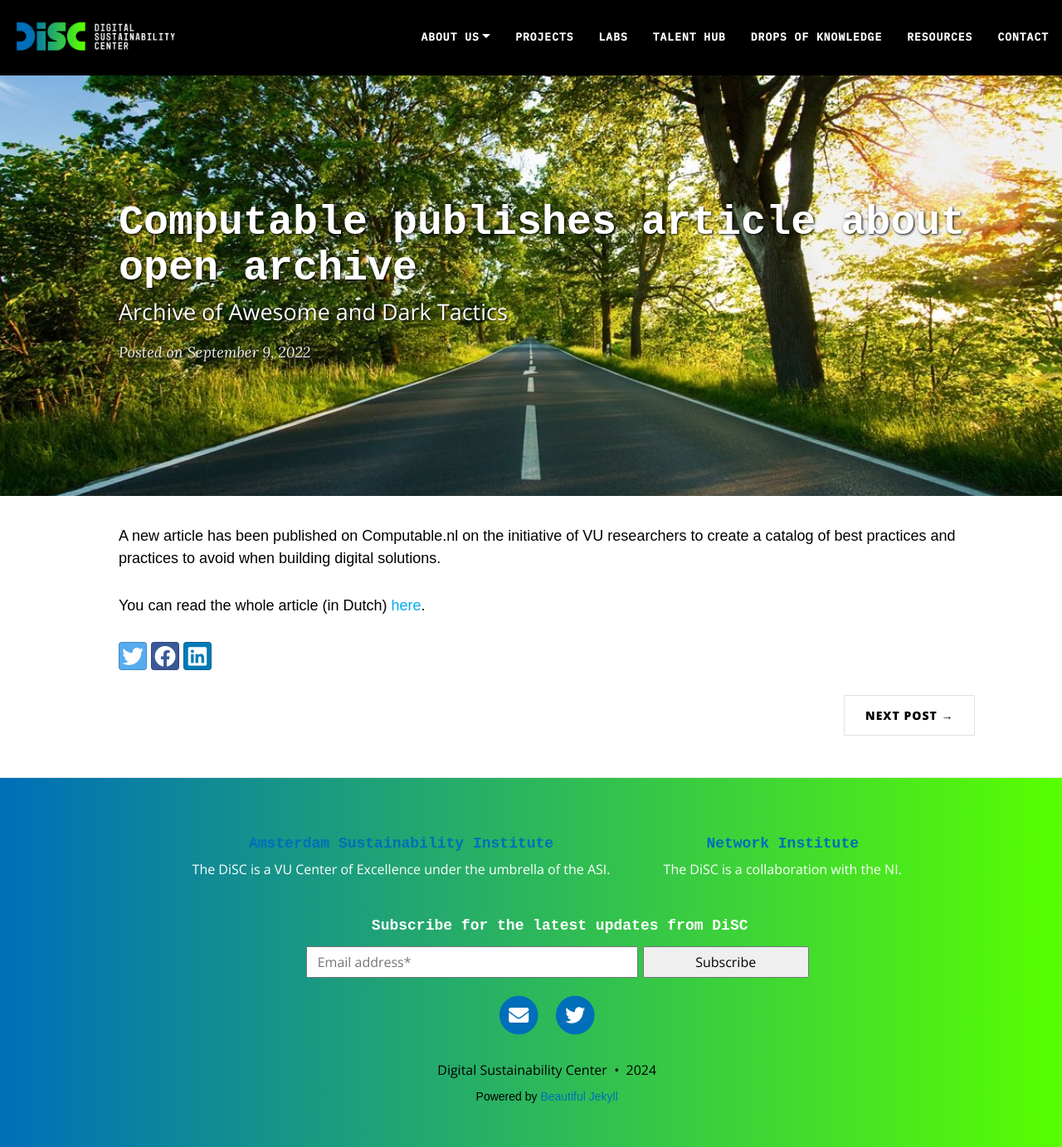
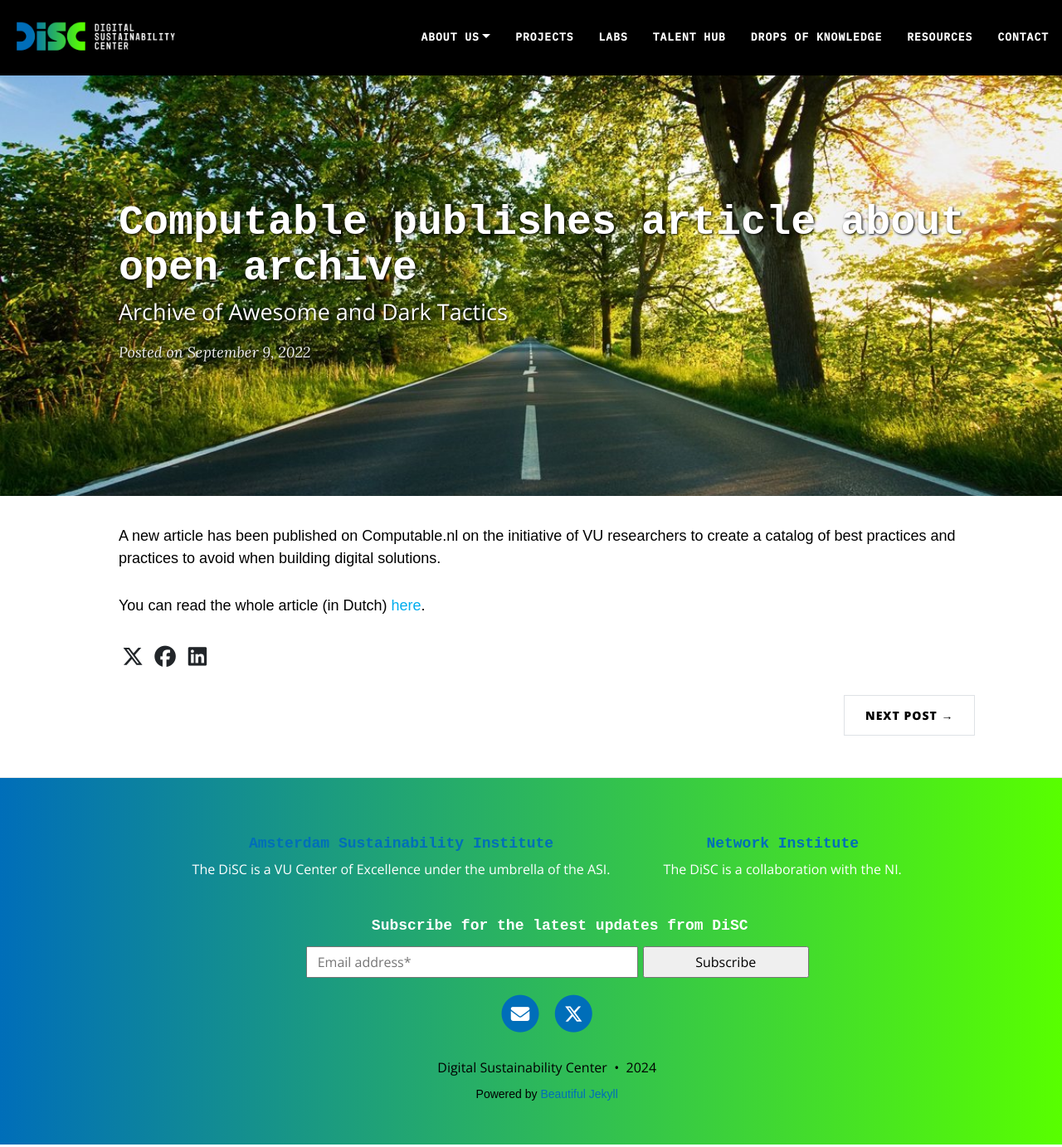
Before and after one commit to S2-group/disc-website.github.io, a Jekyll site: the page built from _posts/2022-09-09-computable_open_archive.md, in a window 1280 px wide and 1383 px high. Shown: the whole window at 83% size. Built offline with Jekyll 4.4.1, drawn with Linux system fonts in a browser that asks for light colours; nearby versions of some CDN libraries; comment, search, counter and statistics services are not loaded.

Commit message:
updated font awesome version and updated social logos:

```diff
--- a/_includes/social-networks-links.html
+++ b/_includes/social-networks-links.html
@@ -77,7 +77,7 @@
     <a href="https://twitter.com/{{ site.social-network-links.twitter }}" title="Twitter">
       <span class="fa-stack fa-lg" aria-hidden="true">
         <i class="fas fa-circle fa-stack-2x"></i>
-        <i class="fab fa-twitter fa-stack-1x fa-inverse"></i>
+        <i class="fa-brands fa-x-twitter fa-stack-1x fa-inverse"></i>
       </span>
       <span class="sr-only">Twitter</span>
    </a>
@@ -101,7 +101,7 @@
     <a href="https://linkedin.com/in/{{ site.social-network-links.linkedin }}" title="LinkedIn">
       <span class="fa-stack fa-lg" aria-hidden="true">
         <i class="fas fa-circle fa-stack-2x"></i>
-        <i class="fab fa-linkedin fa-stack-1x fa-inverse"></i>
+        <i class="fa-brands fa-linkedin fa-stack-1x fa-inverse"></i>
       </span>
       <span class="sr-only">LinkedIn</span>
    </a>
--- a/_includes/social-share.html
+++ b/_includes/social-share.html
@@ -12,24 +12,24 @@
 
   {% if site.share-links-active.twitter %}
     <a href="https://twitter.com/intent/tweet?text={{ page.title | strip_html | url_encode }}&url={{ page.url | absolute_url | url_encode }}"
-      class="btn btn-social-icon btn-twitter" title="Share on Twitter">
-      <span class="fab fa-fw fa-twitter" aria-hidden="true"></span>
+      class="btn btn-social-icon" title="Share on Twitter">
+      <i class="fa-brands fa-x-twitter" aria-hidden="true"></i>
       <span class="sr-only">Twitter</span>
     </a>
   {% endif %}
 
   {% if site.share-links-active.facebook %}
     <a href="https://www.facebook.com/sharer/sharer.php?u={{ page.url | absolute_url | url_encode }}"
-      class="btn btn-social-icon btn-facebook" title="Share on Facebook">
-      <span class="fab fa-fw fa-facebook" aria-hidden="true"></span>
+      class="btn btn-social-icon" title="Share on Facebook">
+      <i class="fa-brands fa-facebook" aria-hidden="true"></i>
       <span class="sr-only">Facebook</span>
     </a>
   {% endif %}
 
   {% if site.share-links-active.linkedin %}
     <a href="https://www.linkedin.com/shareArticle?mini=true&url={{ page.url | absolute_url | url_encode }}"
-      class="btn btn-social-icon btn-linkedin" title="Share on LinkedIn">
-      <span class="fab fa-fw fa-linkedin" aria-hidden="true"></span>
+      class="btn btn-social-icon" title="Share on LinkedIn">
+      <i class="fa-brands fa-linkedin" aria-hidden="true"></i>
       <span class="sr-only">LinkedIn</span>
     </a>
   {% endif %}
--- a/_layouts/base.html
+++ b/_layouts/base.html
@@ -5,7 +5,7 @@ common-css:
 common-ext-css:
   - href: "https://stackpath.bootstrapcdn.com/bootstrap/4.4.1/css/bootstrap.min.css"
     sri: "sha384-Vkoo8x4CGsO3+Hhxv8T/Q5PaXtkKtu6ug5TOeNV6gBiFeWPGFN9MuhOf23Q9Ifjh"
-  - "https://cdnjs.cloudflare.com/ajax/libs/font-awesome/5.12.1/css/all.min.css"
+  - "https://cdnjs.cloudflare.com/ajax/libs/font-awesome/6.5.2/css/all.min.css"
   - "https://fonts.googleapis.com/css?family=Lora:400,700,400italic,700italic"
   - "https://fonts.googleapis.com/css?family=Open+Sans:300italic,400italic,600italic,700italic,800italic,400,300,600,700,800"
 common-ext-js:
```
